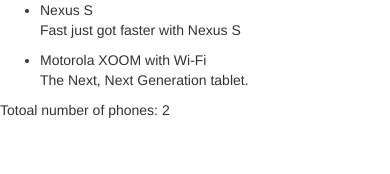
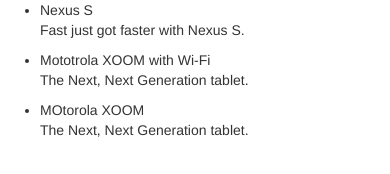
Before and after one commit to thomasbabuj/aangularjs-tut, a website: page app/index.html in a window 390 px wide. Drawn offline with nearby package versions, Linux system fonts and the light colour scheme.

Commit message:
Removed the static list and added Phonelist controller

```diff
--- a/app/index.html
+++ b/app/index.html
@@ -1,5 +1,5 @@
 <!DOCTYPE html>
-<html lang="en" ng-app>
+<html lang="en" ng-app="phonecatApp">
 <head>
   <meta charset="utf-8">
   <meta http-equiv="X-UA-Compatible" content="IE=edge">
@@ -7,24 +7,17 @@
   <link rel="stylesheet" href="bower_components/bootstrap/dist/css/bootstrap.min.css">
   <link rel="stylesheet" href="css/app.css">
   <script src="bower_components/angular/angular.js"></script>
+  <script src="js/controllers.js"></script>
 
 </head>
-<body>
+<body ng-controller="PhoneListCtrl">
     <ul>
-      <li>
-        <span>Nexus S</span>
+      <li ng-repeat="phone in phones">
+        <span>{{ phone.name }}</span>
         <p>
-          Fast just got faster with Nexus S
-        </p>
-      </li>
-      <li>
-        <span>Motorola XOOM with Wi-Fi</span>
-        <p>
-          The Next, Next Generation tablet.
+          {{ phone.snippet }}
         </p>
       </li>
     </ul>
-
-    <p>Totoal number of phones: 2</p>
 </body>
 </html>
--- /dev/null
+++ b/app/js/controllers.js
@@ -0,0 +1,18 @@
+var phonecatApp = angular.module('phonecatApp', []);
+
+phonecatApp.controller('PhoneListCtrl', function($scope){
+	$scope.phones = [
+		{
+			'name' : 'Nexus S',
+			'snippet' : 'Fast just got faster with Nexus S.'
+		},
+		{
+			'name' : 'Mototrola XOOM with Wi-Fi',
+			'snippet' : 'The Next, Next Generation tablet.'
+		},
+		{
+			'name' : 'MOtorola XOOM',
+			'snippet' : 'The Next, Next Generation tablet.'
+		},
+	];
+});
```
